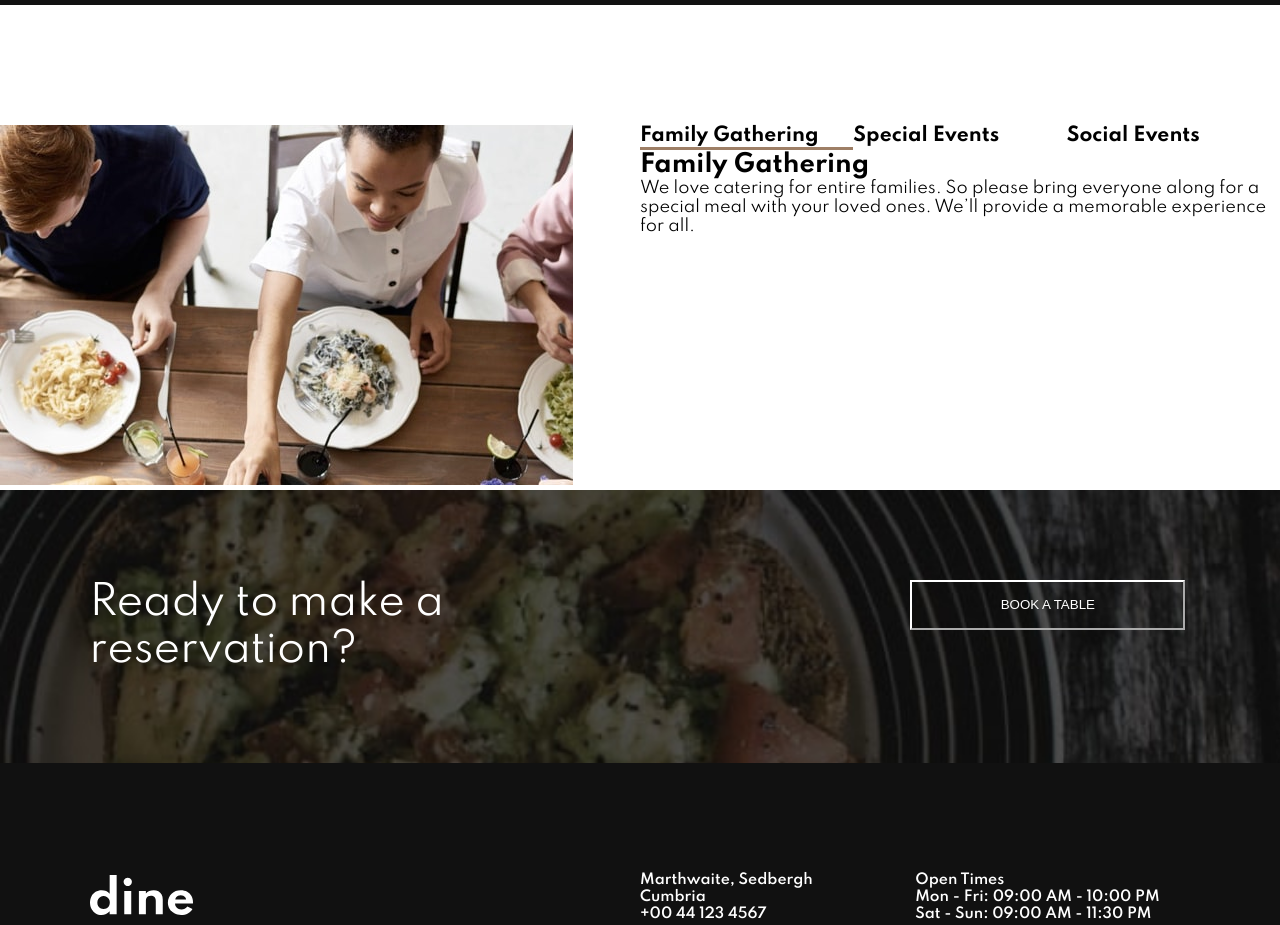
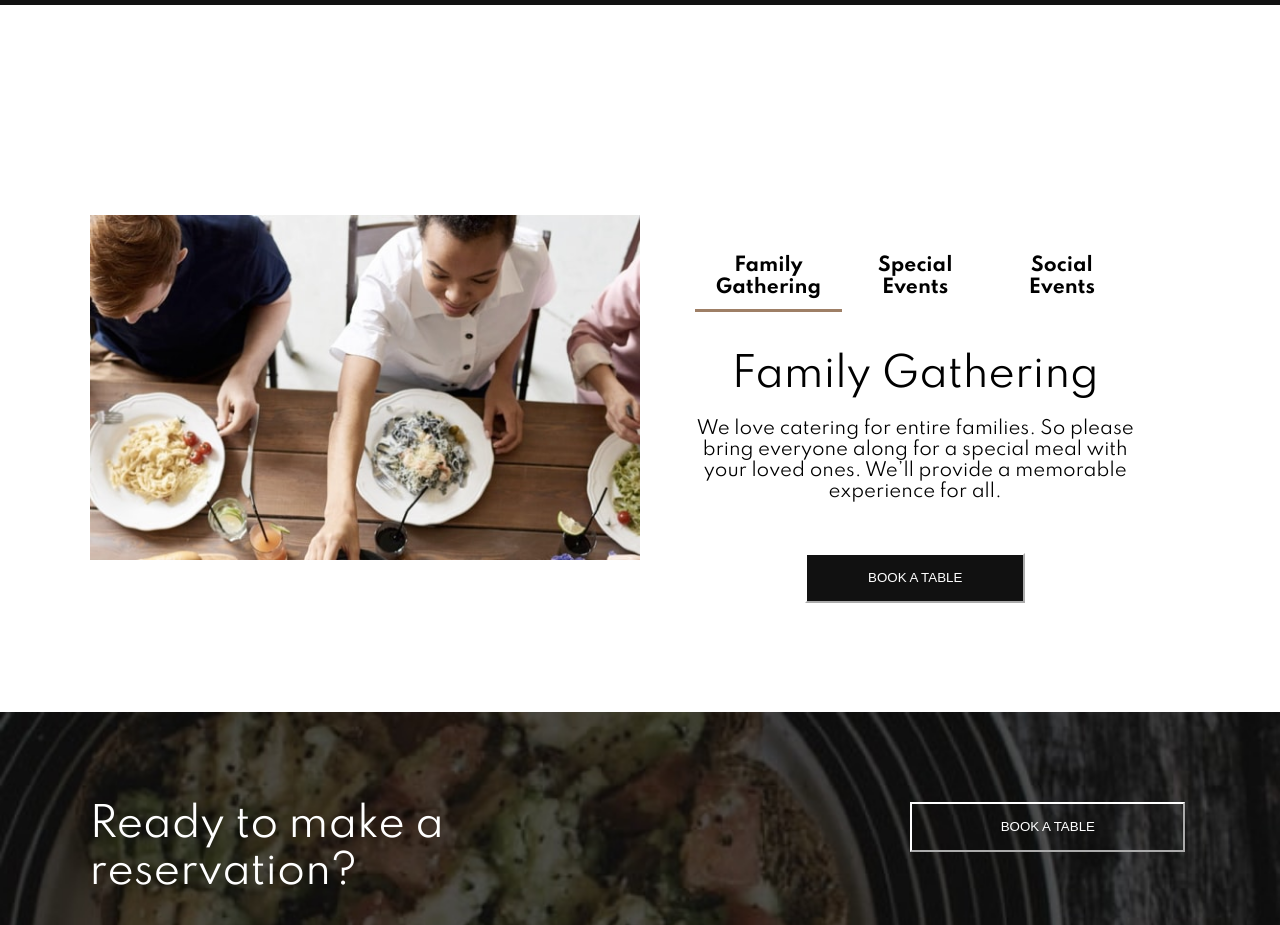
Before and after one commit to clf94-dev/dine-restaurant-react, a React (Create React App) app: page / in a window 1280 px wide. Shown: the part 2900-3825 px from the top of the page. Built offline with nearby package versions, Linux system fonts and the light colour scheme.

Commit message:
events style added

```diff
--- a/src/components/Events.jsx
+++ b/src/components/Events.jsx
@@ -1,13 +1,16 @@
 import React, {useState} from 'react'
 import {Grid} from '@material-ui/core';
 import {EventsData} from './EventsData'
+import './styles/App.css'
 
 import FamilyD from'./images/homepage/family-gathering-desktop.jpg'
 import SpecialD from'./images/homepage/special-events-desktop.jpg'
 import SocialD from'./images/homepage/social-events-desktop.jpg'
+
 import FamilyT from'./images/homepage/family-gathering-tablet.jpg'
 import SpecialT from'./images/homepage/special-events-tablet.jpg'
 import SocialT from'./images/homepage/social-events-tablet.jpg'
+
 import FamilyM from'./images/homepage/family-gathering-mobile.jpg'
 import SpecialM from'./images/homepage/special-events-mobile.jpg'
 import SocialM from'./images/homepage/social-events-mobile.jpg'
@@ -26,11 +29,11 @@ function Events() {
 
     return (
         <div>
-            <Grid container direction='row'>
-                <Grid item lg={6} md={12}>
+            <Grid container direction='row' className='events-cont'>
+                <Grid item lg={6} md={12} className='img-col'>
                     <img src={eventsImgD[event]} srcSet={`${eventsImgM[event]} 756w, ${eventsImgD[event]} 1500w, ${eventsImgT[event]} 1280w`} alt="event"/>
                 </Grid>
-                <Grid item lg={6} md={12}>
+                <Grid item lg={6} md={12} className='text-col'>
                     <Grid container direction='row' className='events-btns'>
                         <Grid item md={4} xs={12} style={{borderBottom: event===0 ? '3px solid #9e7f66':'none'}} className='btn' onClick={handleClick1}>
                             <h3>{EventsData[0].title}</h3>
@@ -44,6 +47,7 @@ function Events() {
                     </Grid>
                     <h2>{EventsData[event].title}</h2>
                     <p>{EventsData[event].text}</p>
+                    <button>BOOK A TABLE</button>
                 </Grid>
             </Grid>
         </div>
--- a/src/components/styles/App.css
+++ b/src/components/styles/App.css
@@ -288,3 +288,68 @@ body {
   font-size: 14px;
   font-weight: 600;
 }
+
+.events-cont {
+  padding: 7%;
+}
+
+.events-cont .img-col img {
+  width: 100%;
+}
+
+@media screen and (max-width: 1080px) {
+  .events-cont .img-col img {
+    width: 200%;
+  }
+}
+
+.events-cont .text-col {
+  padding: 20px 5%;
+}
+
+@media screen and (max-width: 1280px) {
+  .events-cont .text-col {
+    text-align: center;
+  }
+}
+
+.events-cont .text-col .events-btns {
+  margin-bottom: 40px;
+  cursor: pointer;
+}
+
+.events-cont .text-col .events-btns .btn {
+  margin-top: 10px;
+  border-bottom-width: 20% !important;
+  padding: 10px;
+  text-align: center;
+}
+
+.events-cont .text-col h2 {
+  font-size: 40px;
+  font-weight: 400;
+  margin-bottom: 20px;
+}
+
+.events-cont .text-col p {
+  font-size: 18px;
+  font-weight: 400;
+  margin-bottom: 30px;
+}
+
+.events-cont .text-col button {
+  cursor: pointer;
+  margin-top: 20px;
+  height: 50px;
+  width: 50%;
+  background-color: #111111;
+  border-color: white;
+  color: white;
+  text-transform: uppercase;
+}
+
+.events-cont .text-col button:hover {
+  background-color: white;
+  color: #111111;
+  border-color: #111111;
+}
--- a/src/components/styles/App.scss
+++ b/src/components/styles/App.scss
@@ -245,3 +245,56 @@ body {
         }
     }
 }
+
+.events-cont {
+    padding: 7%;
+    .img-col {
+        img {
+            width: 100%;
+            @media screen and (max-width: 1080px) {
+                width: 200%;
+            }
+        }
+    }
+    .text-col {
+        padding: 20px 5%;
+        @media screen and (max-width: 1280px) {
+            text-align: center;
+        }
+        .events-btns {
+            margin-bottom: 40px;
+            cursor: pointer;
+            .btn {
+                margin-top: 10px;
+                border-bottom-width: 20% !important;
+                padding: 10px;
+                text-align: center;
+            }
+        }
+        h2 {
+            font-size: 40px;
+            font-weight: $font-weight4;
+            margin-bottom: 20px;
+        }
+        p {
+            font-size: 18px;
+            font-weight: $font-weight4;
+            margin-bottom: 30px;
+        }
+        button {
+            cursor: pointer;
+            margin-top: 20px;
+            height: 50px;
+            width: 50%;
+            background-color: $cod-gray;
+            border-color: white;
+            color: white;
+            text-transform: uppercase;
+            &:hover {
+                background-color: white;
+                color: $cod-gray;
+                border-color: $cod-gray;
+            }
+        }
+    }
+}
```
Also changed, not shown: src/components/styles/App.min.css.
